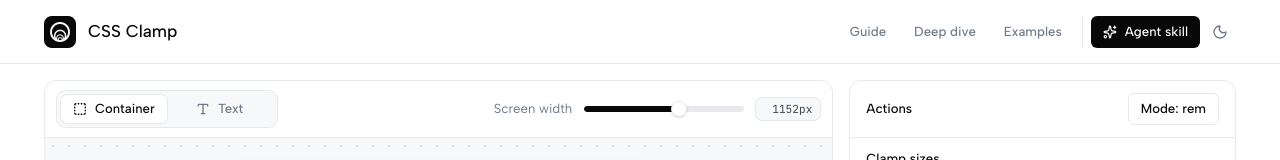
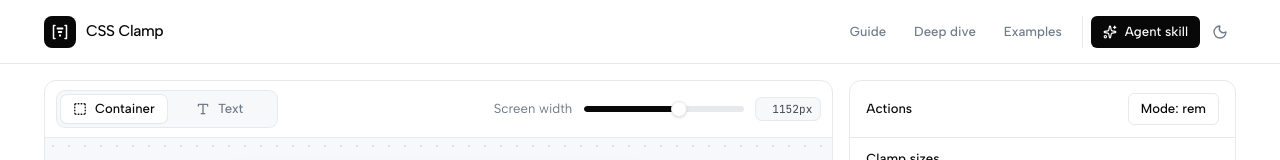
Before and after one commit to Willem-Jaap/cssclamp, a Next.js app: page / in a window 1280 px wide. Shown: the top 160 px of the page. Built offline with nearby package versions, Linux system fonts and the light colour scheme.

Commit message:
feat: replace the logo with an animated clamp mark

```diff
--- a/src/components/layout/footer/footer.tsx
+++ b/src/components/layout/footer/footer.tsx
@@ -29,11 +29,11 @@ const Footer = () => {
     return (
         <footer
             id="footer"
-            className="mt-24 max-w-[100vw] overflow-hidden bg-neutral-950 text-neutral-400">
+            className="mt-24 max-w-[100vw] overflow-hidden bg-neutral-950 text-neutral-400 scheme-fixed dark:border-t dark:border-white/10">
             <div className="flex flex-col justify-between gap-12 px-[clamp(1rem,_0.25rem_+_3.125vw,_4rem)] pt-20 pb-16 md:flex-row">
                 <div className="flex max-w-sm flex-col items-start gap-6">
                     <div className="text-neutral-50">
-                        <Logo />
+                        <Logo inverted />
                     </div>
                     <p className="leading-relaxed">
                         Generate responsive clamp() values for spacing and typography. See a live
--- a/src/components/misc/logo.tsx
+++ b/src/components/misc/logo.tsx
@@ -1,16 +1,60 @@
-import Image from 'next/image';
+import cn from '~/utils/cn';
 
-const Logo = () => {
+// Three bars of different widths sit between two brackets (the min and max). On hover
+// they grow until the brackets stop them: clamp() in one gesture.
+const bars = [
+    { y: 5.5, scale: 'scale-x-[0.8]', delay: 'delay-0' },
+    { y: 9, scale: 'scale-x-[0.5]', delay: 'delay-75' },
+    { y: 12.5, scale: 'scale-x-[0.25]', delay: 'delay-150' },
+];
+
+interface Props {
+    inverted?: boolean;
+}
+
+const Logo = ({ inverted = false }: Props) => {
     return (
-        <div className="flex items-center gap-3">
-            <Image
-                src="/assets/images/cssclamp-logo.png"
-                alt="CSS Clamp Logo"
-                width={32}
-                height={32}
-            />
-            <span className="text-lg font-medium whitespace-nowrap">CSS Clamp</span>
-        </div>
+        <span className="group flex items-center gap-2.5">
+            <span
+                className={cn(
+                    'flex size-8 items-center justify-center rounded-lg transition-transform duration-300 group-hover:-rotate-3',
+                    inverted ? 'bg-neutral-50 text-neutral-950' : 'bg-neutral-950 text-white',
+                )}>
+                <svg
+                    viewBox="0 0 20 20"
+                    fill="none"
+                    xmlns="http://www.w3.org/2000/svg"
+                    aria-hidden="true"
+                    className="size-5">
+                    <path
+                        d="M5 3.5H3.5v13H5M15 3.5h1.5v13H15"
+                        stroke="currentColor"
+                        strokeWidth="1.5"
+                        strokeLinecap="round"
+                        strokeLinejoin="round"
+                    />
+                    {bars.map(bar => (
+                        <rect
+                            key={bar.y}
+                            x="5.75"
+                            y={bar.y}
+                            width="8.5"
+                            height="2"
+                            rx="1"
+                            fill="currentColor"
+                            className={cn(
+                                'origin-center transition-transform duration-500 ease-[cubic-bezier(0.34,1.56,0.64,1)] [transform-box:fill-box] group-hover:scale-x-100',
+                                bar.scale,
+                                bar.delay,
+                            )}
+                        />
+                    ))}
+                </svg>
+            </span>
+            <span className="text-base font-medium tracking-tight whitespace-nowrap">
+                CSS Clamp
+            </span>
+        </span>
     );
 };
 
```
